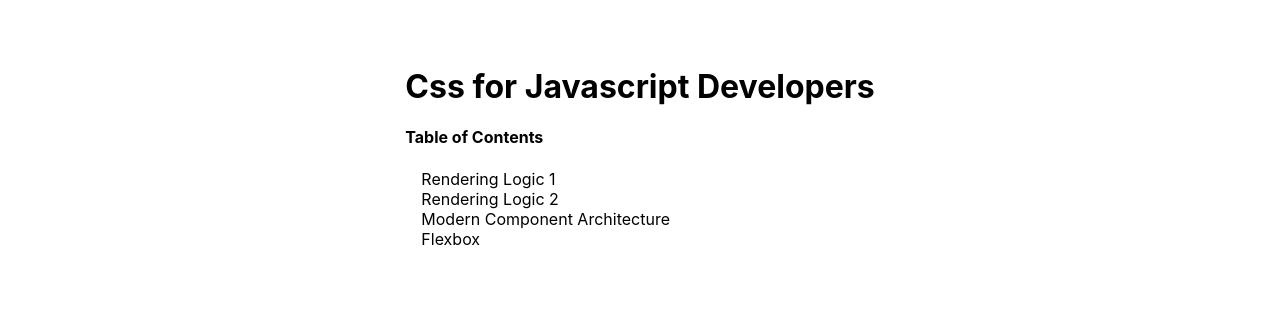
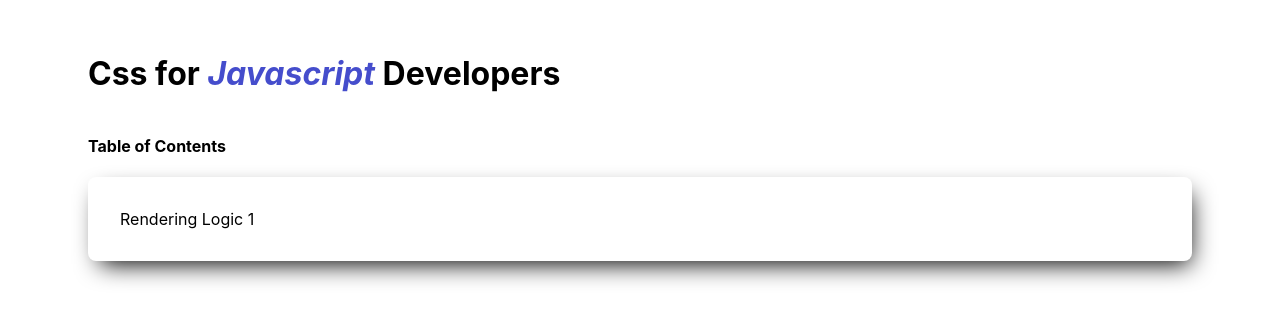
Before and after one commit to Breck37/css-for-js-demo, a Next.js app: page / in a window 1280 px wide. Shown: the part 245-566 px from the top of the page. Built offline with nearby package versions, Linux system fonts and the light colour scheme.

Commit message:
refactor(index): using LinkItem, improved styles
Signed-off-by: Brent Eckert <brent.eckert7@gmail.com>

```diff
--- a/pages/index.js
+++ b/pages/index.js
@@ -1,7 +1,7 @@
 import Head from "next/head";
-import Image from "next/image";
 import styles from "../styles/Home.module.css";
 import Link from "next/link";
+import LinkItem from '../components/LinkItem';
 
 export default function Home() {
   return (
@@ -12,16 +12,14 @@ export default function Home() {
         <link rel="icon" href="/favicon.ico" />
       </Head>
 
-      <main>
-        <h1>Css for Javascript Developers</h1>
+      <main className={styles.main}>
+        <h1>Css for <strong>Javascript</strong> Developers</h1>
 
         <div>
           <h4>Table of Contents</h4>
           <ul className={styles.nobullet}>
-            <li>
-            <Link href="/modules/rendering-one">Rendering Logic 1</Link>
-            </li>
-            <li>
+            <LinkItem label="Rendering Logic 1" route="/modules/rendering-one" />
+            {/* <li>
             <Link href="/modules/rendering-two">Rendering Logic 2</Link>
             </li>
             <li>
@@ -31,7 +29,7 @@ export default function Home() {
             </li>
             <li>
             <Link href="/modules/flex">Flexbox</Link>
-            </li>
+            </li>*/}
           </ul>
         </div>
       </main>
--- a/styles/Home.module.css
+++ b/styles/Home.module.css
@@ -1,20 +1,30 @@
 .container {
+  height: 100vh;
   min-height: 100vh;
+  width: 100vw;
   padding: 0 0.5rem;
   display: flex;
   flex-direction: column;
   justify-content: center;
-  align-items: center;
-  height: 100vh;
 }
 
 .main {
-  padding: 5rem 0;
+  padding: 5rem;
   flex: 1;
   display: flex;
   flex-direction: column;
   justify-content: center;
-  align-items: center;
+  width: 100%;
+}
+
+.main > h1 > strong {
+  font-style: italic;
+  color: #454dcc;
+  font-weight: 700;
+}
+
+.main > div {
+  width: 100%;
 }
 
 .footer {
@@ -116,9 +126,17 @@
 .nobullet {
   text-decoration: none;
   list-style-type: none;
-  padding-left: 16px;
+  padding-left: 0;
 }
 
+.nobullet li:first-child:hover {
+    background-color: #454dcc;
+    color: white;
+}
+.nobullet li:nth-child(2):hover {
+    background-color: red;
+    color: white;
+}
 
 
 @media (max-width: 600px) {
```
